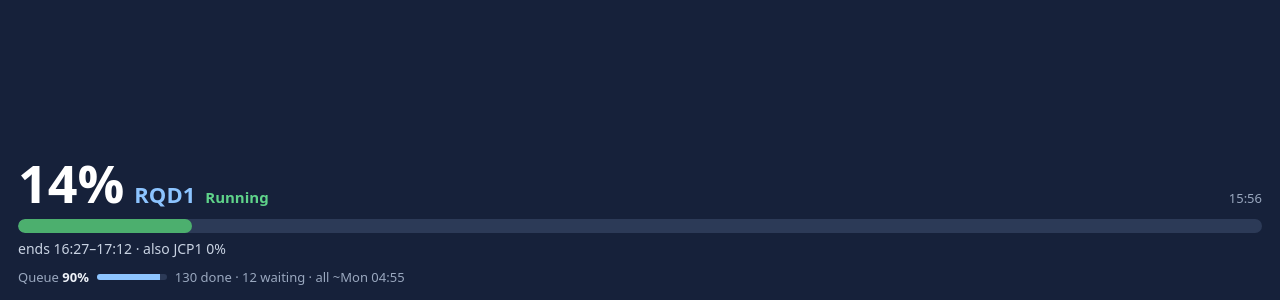
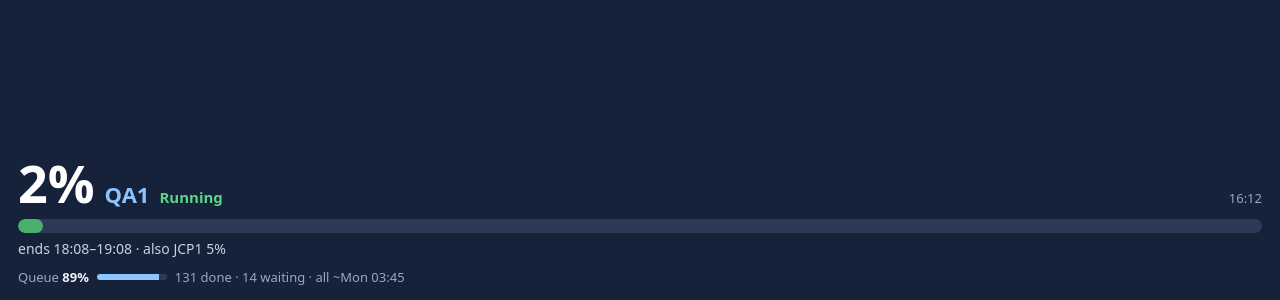
Before and after one commit to RRR7861/ppg-bar, a plain HTML site: page bar-3.html in a window 1280 px wide. Shown: the part 500-800 px from the top of the page. Drawn offline with Linux system fonts and the light colour scheme.

Commit message:
PPG bar 16:12 - QA1 running
Co-Authored-By: Claude Opus 5.5 <noreply@anthropic.com>
Claude-Session: https://claude.ai/code/session_019J9gj3a4qupJyVxtoesxiQ

```diff
--- a/bar-3.html
+++ b/bar-3.html
@@ -11,16 +11,16 @@ html,body{margin:0;padding:0;background:#16213a;color:#eef2f8;font-family:system
 .s{font-size:15px;font-weight:700;color:#5fd38a}
 .a{margin-left:auto;font-size:13px;color:#9aa8bf}
 .bar{height:14px;border-radius:7px;background:#2c3a57;overflow:hidden;margin:10px 0 6px}
-.bar i{display:block;height:100%;width:14%;background:#4caf6e;border-radius:7px}
+.bar i{display:block;height:100%;width:2%;background:#4caf6e;border-radius:7px}
 .e{font-size:14px;color:#c9d3e3;white-space:nowrap;overflow:hidden;text-overflow:ellipsis}
 .q{display:flex;align-items:center;gap:8px;margin-top:10px;font-size:13px;color:#9aa8bf;white-space:nowrap}
 .q b{color:#eef2f8}
 .qb{flex:0 0 70px;height:6px;border-radius:3px;background:#2c3a57;overflow:hidden}
-.qb i{display:block;height:100%;width:90%;background:#8cc4ff}
+.qb i{display:block;height:100%;width:89%;background:#8cc4ff}
 .ql{overflow:hidden;text-overflow:ellipsis}
 </style></head><body><div class="w">
-<div class="t"><span class="p">14%</span><span class="n">RQD1</span><span class="s">Running</span><span class="a">15:56</span></div>
+<div class="t"><span class="p">2%</span><span class="n">QA1</span><span class="s">Running</span><span class="a">16:12</span></div>
 <div class="bar"><i></i></div>
-<div class="e">ends 16:27–17:12 · also JCP1 0%</div>
-<div class="q"><span>Queue <b>90%</b></span><span class="qb"><i></i></span><span class="ql">130 done · 12 waiting · all ~Mon 04:55</span></div>
+<div class="e">ends 18:08–19:08 · also JCP1 5%</div>
+<div class="q"><span>Queue <b>89%</b></span><span class="qb"><i></i></span><span class="ql">131 done · 14 waiting · all ~Mon 03:45</span></div>
 </div></body></html>
```
Also changed, not shown: index.html (+5 -5 lines).
